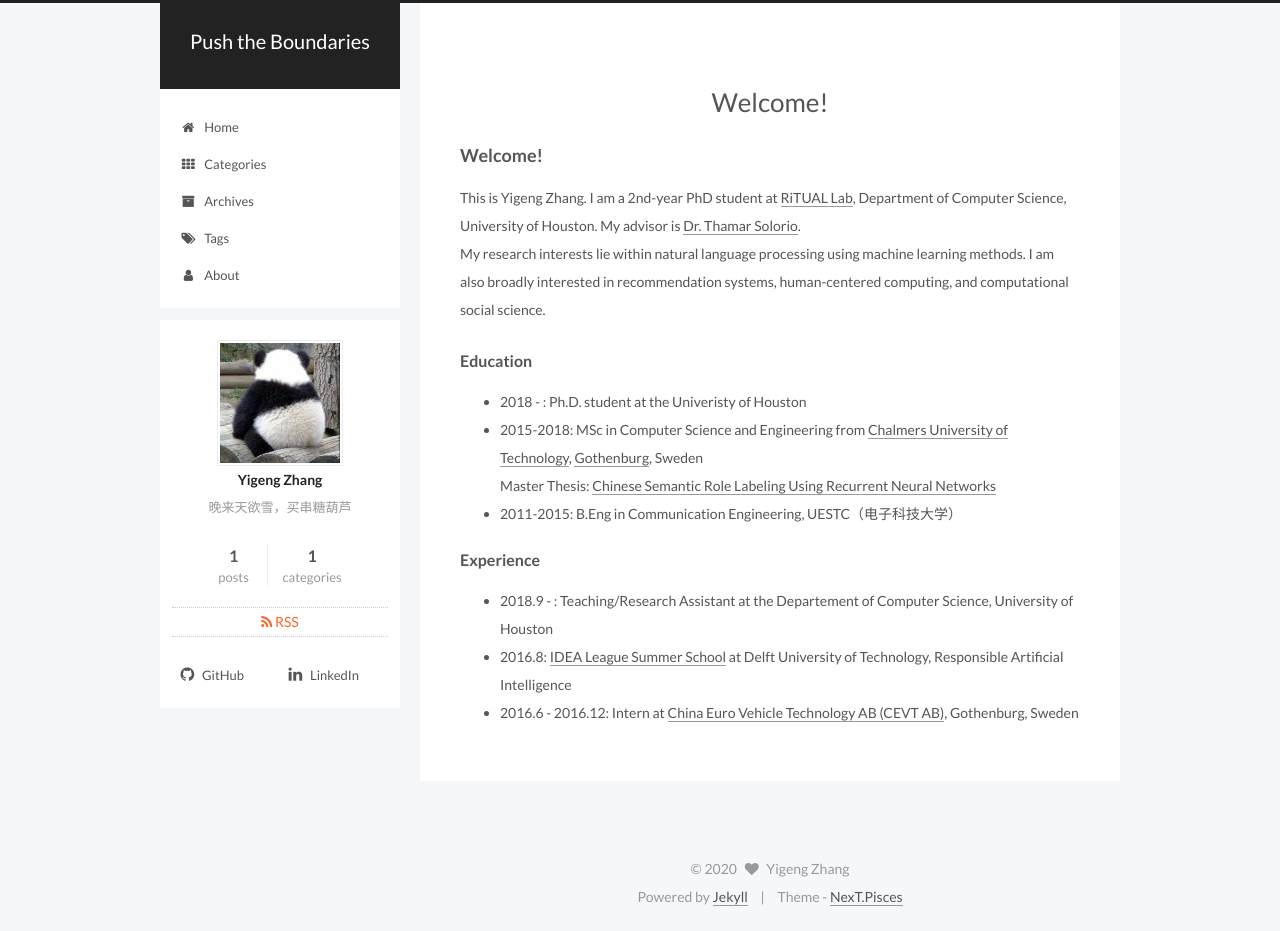
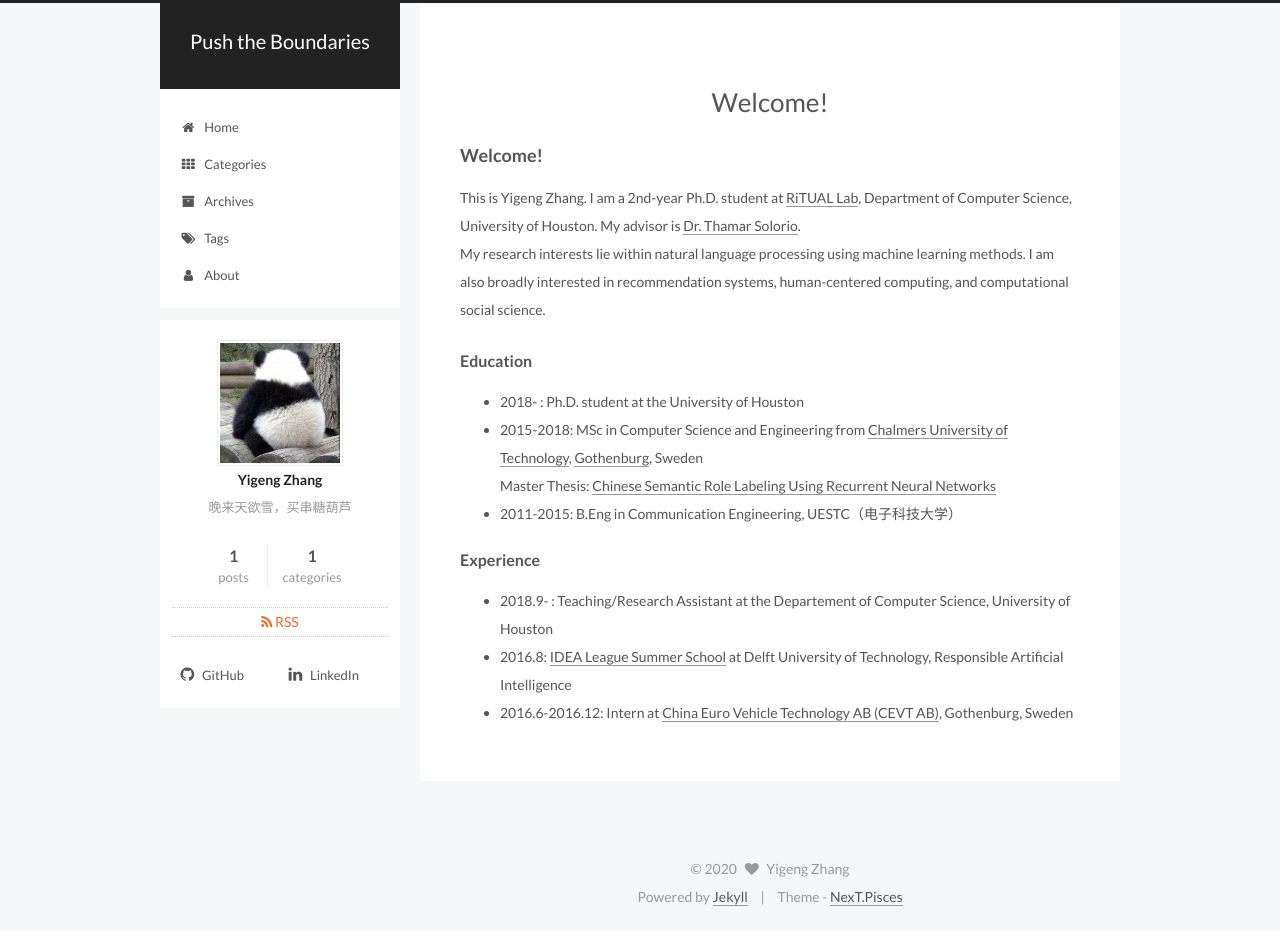
Before and after one commit to ZhangYigeng/ZhangYigeng.github.io, a Jekyll site: the page built from about/index.md, in a window 1280 px wide. Built offline with Jekyll 4.4.1, drawn with Linux system fonts in a browser that asks for light colours; our own code applies the rules of GitHub Pages for plain Markdown files.

Commit message:
Update index.md

```diff
--- a/about/index.md
+++ b/about/index.md
@@ -3,11 +3,11 @@ layout: page
 type: about
 ---
 ### Welcome!
-This is Yigeng Zhang. I am a 2nd-year PhD student at [RiTUAL Lab], Department of Computer Science, University of Houston. My advisor is [Dr. Thamar Solorio].
+This is Yigeng Zhang. I am a 2nd-year Ph.D. student at [RiTUAL Lab], Department of Computer Science, University of Houston. My advisor is [Dr. Thamar Solorio].
 My research interests lie within natural language processing using machine learning methods. I am also broadly interested in recommendation systems, human-centered computing, and computational social science.
 
 #### Education
-- 2018 - : Ph.D. student at the Univeristy of Houston
+- 2018- : Ph.D. student at the University of Houston
 - 2015-2018: MSc in Computer Science and Engineering from [Chalmers University of Technology], [Gothenburg], Sweden
   Master Thesis: [Chinese Semantic Role Labeling Using Recurrent Neural Networks]
 - 2011-2015: B.Eng in Communication Engineering, UESTC（电子科技大学）
@@ -19,9 +19,9 @@ My research interests lie within natural language processing using machine learn
 [Chinese Semantic Role Labeling Using Recurrent Neural Networks]: https://hdl.handle.net/20.500.12380/254899
 
 #### Experience
-- 2018.9 - : Teaching/Research Assistant at the Departement of Computer Science, University of Houston
+- 2018.9- : Teaching/Research Assistant at the Departement of Computer Science, University of Houston
 - 2016.8: [IDEA League Summer School] at Delft University of Technology, Responsible Artificial Intelligence
-- 2016.6 - 2016.12: Intern at [China Euro Vehicle Technology AB (CEVT AB)], Gothenburg, Sweden
+- 2016.6-2016.12: Intern at [China Euro Vehicle Technology AB (CEVT AB)], Gothenburg, Sweden
 
 [IDEA League Summer School]: http://idealeague.org/summer-schools/
 [China Euro Vehicle Technology AB (CEVT AB)]: https://www.cevt.se/
```
